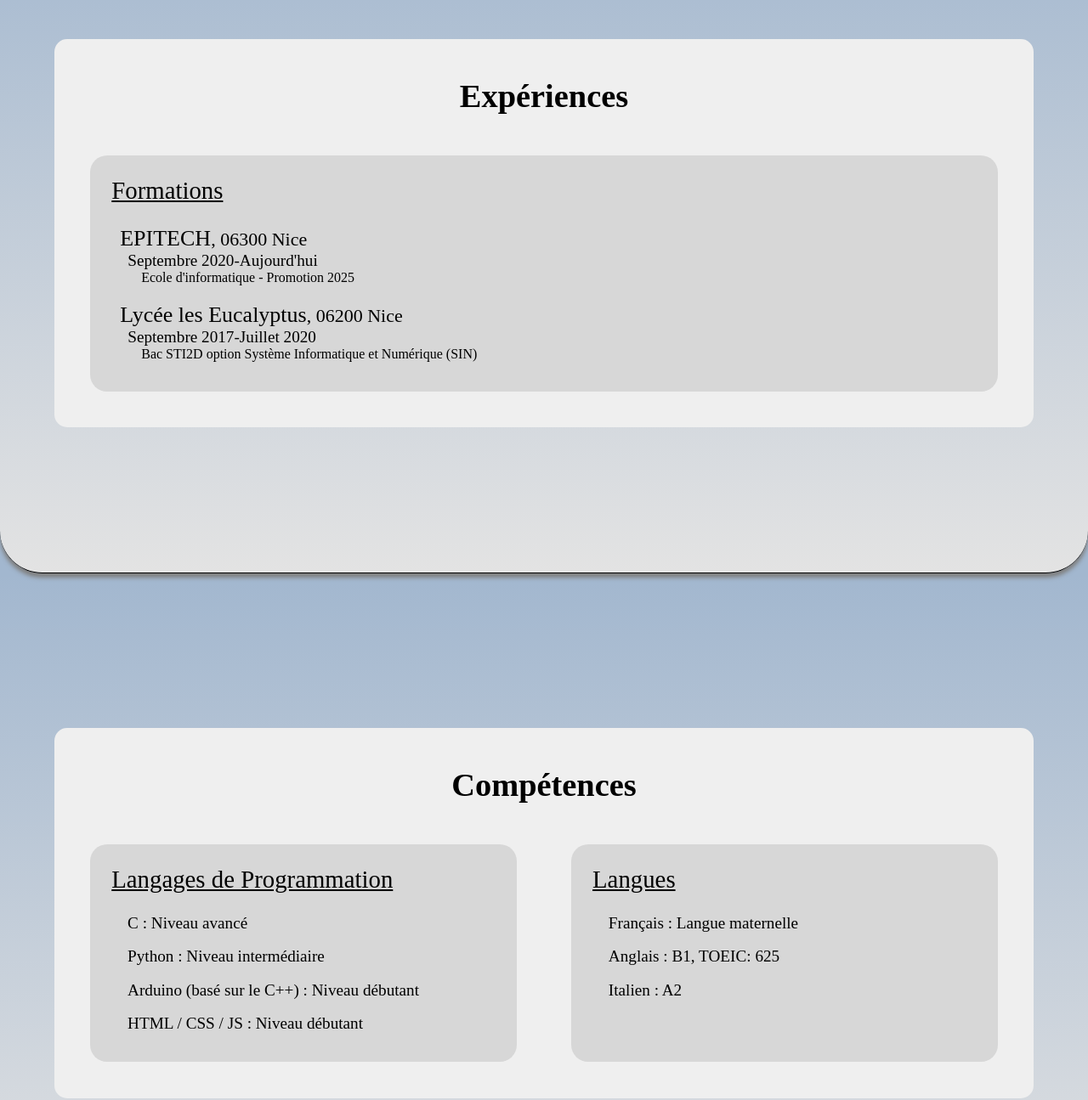
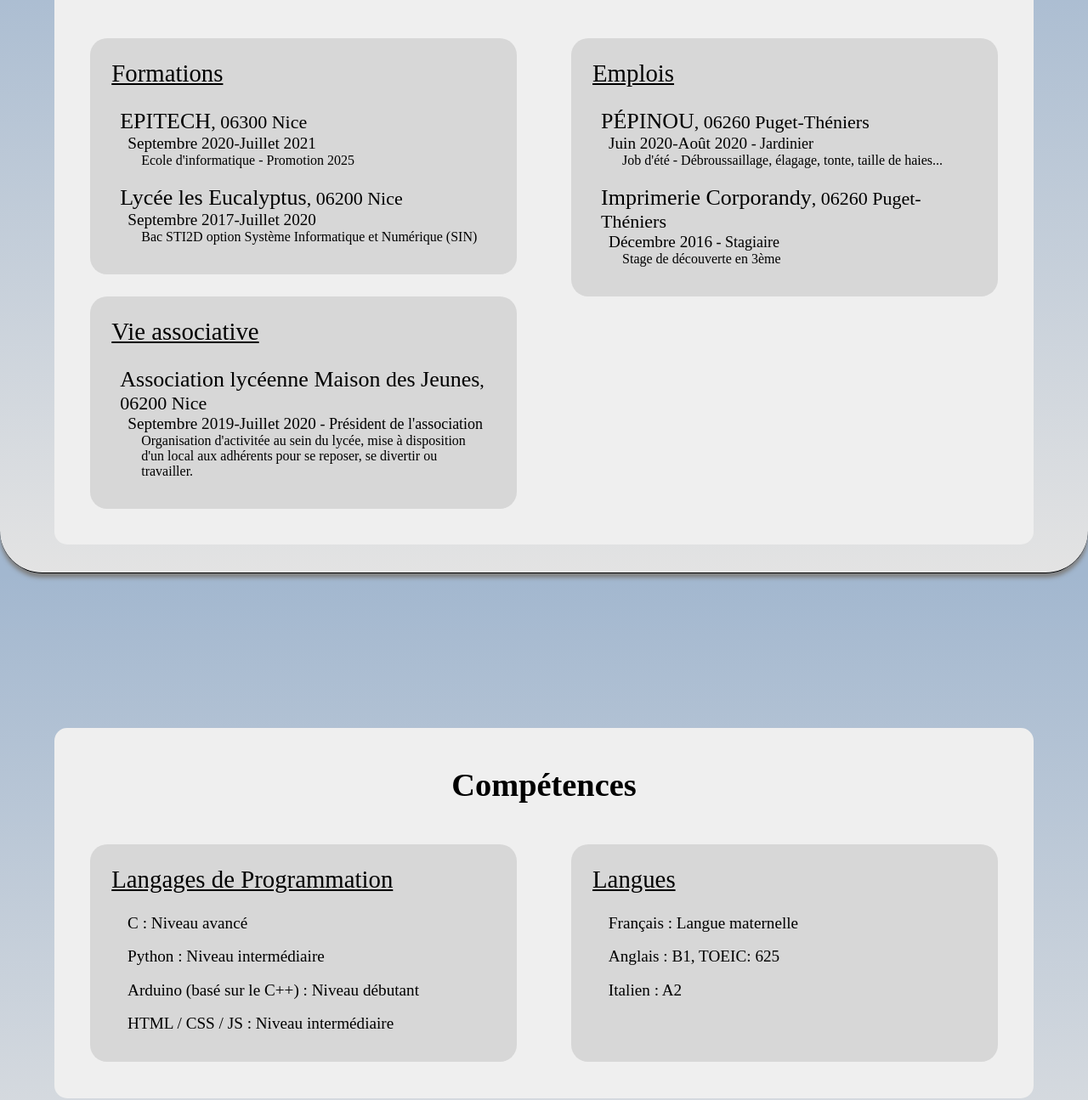
Before and after one commit to theogui/theogui.github.io, a plain HTML site: page index.html in a window 1280 px wide. Shown: the part 925-2220 px from the top of the page at 85% size. Drawn offline with Linux system fonts and the light colour scheme.

Commit message:
V1.1 JSON object moved to a JSON file Update some information Add an "association life" card for experiences Add links for phone and mail

```diff
--- a/complete.js
+++ b/complete.js
@@ -1,64 +1,18 @@
 var body = document.body;
 
-const json = {
-  profile: {
-    about: "Je m'appelle Théo GUICHARD, j'ai 19 ans. Je suis actuellement à la recherche d'une alternance en développement web à partir du mois de Septembre 2021. J'adore apprendre de nouvelles technologies.",
-    contact: {
-      mail: "theo.guichard@epitech.eu",
-      tel: "+33 7 82 78 44 73",
-      address: "6 Rue Caissotti, 06260 Puget-Théniers"
-    }
-  },
-  experiences: {
-    education: [
-      {
-        name: "EPITECH",
-        address: "06300 Nice",
-        dates: "Septembre 2020-Aujourd'hui",
-        description: "Ecole d'informatique - Promotion 2025"
-      },
-      {
-        name: "Lycée les Eucalyptus",
-        address: "06200 Nice",
-        dates: "Septembre 2017-Juillet 2020",
-        description: "Bac STI2D option Système Informatique et Numérique (SIN)"
-      }
-    ],
-    work: [
-      // {
-      //   name: "",
-      //   address: "",
-      //   dates: "",
-      //   status: "",
-      //   description: ""
-      // }
-    ]
-  },
-  skills: {
-    programming_language: [
-      "C : Niveau avancé",
-      "Python : Niveau intermédiaire",
-      "Arduino (basé sur le C++) : Niveau débutant",
-      "HTML / CSS / JS : Niveau débutant"
-    ],
-    language: [
-      "Français : Langue maternelle",
-      "Anglais : B1, TOEIC: 625",
-      "Italien : A2"
-    ]
-  }
-}
+fetch('./data.json').then(res => res.json()).then(data => complete(data));
 
-const create_profile = () => {
+
+const create_profile = (profile) => {
     const about_card_title = document.createElement('h2');
     const about_card_text = document.createElement('p');
     const about_card = document.createElement('div');
     const contact_card_title = document.createElement('h2');
     const mail_icon = document.createElement('i');
-  const mail = document.createElement('p');
+    const mail = document.createElement('a');
     const contact_card_mail = document.createElement('li');
     const tel_icon = document.createElement('i');
-  const tel = document.createElement('p');
+    const tel = document.createElement('a');
     const contact_card_tel = document.createElement('li');
     const adress_icon = document.createElement('i');
     const adress = document.createElement('p');
@@ -67,37 +21,39 @@ const create_profile = () => {
     const contact_card = document.createElement('div');
     const box_title = document.createElement('h1');
     const box_content = document.createElement('div');
-  const profile = document.createElement('img');
+    const profile_img = document.createElement('img');
     const title = document.createElement('h1');
     const box_container = document.createElement('div');
     const box = document.createElement('div');
 
     about_card_title.textContent = "Qui suis-je ?";
-  about_card_text.textContent = json.profile.about;
+    about_card_text.textContent = profile.about;
     about_card.classList.add('card');
     about_card.setAttribute('id', 'about')
     contact_card_title.textContent = "Contact";
     adress_icon.classList.add('fa');
     adress_icon.classList.add('fa-map-marker-alt');
-  adress.textContent = json.profile.contact.address;
+    adress.textContent = profile.contact.address;
     contact_card_adress.classList.add('contact__list--item');
     tel_icon.classList.add('fa');
     tel_icon.classList.add('fa-phone');
-  tel.textContent = json.profile.contact.tel;
+    tel.textContent = profile.contact.tel;
+    tel.href = "tel:" + profile.contact.tel;
     contact_card_tel.classList.add('contact__list--item');
-  mail_icon.classList.add('fa');
+    mail_icon.classList.add('fas');
     mail_icon.classList.add('fa-envelope');
-  mail.textContent = json.profile.contact.mail;
+    mail.textContent = profile.contact.mail;
+    mail.href = "mailto: " + profile.contact.mail;
     contact_card_mail.classList.add('contact__list--item');
     contact_card_list.classList.add('contact__list');
     contact_card.classList.add('card');
     contact_card.setAttribute('id', 'contact')
     box_title.textContent = "Présentation";
     box_content.classList.add('box__content');
-  profile.src = "photo.jpg";
-  profile.alt = "Photo de Profil";
-  profile.style.width = '11%';
-  profile.classList.add('profile');
+    profile_img.src = "photo.jpg";
+    profile_img.alt = "Photo de Profil";
+    profile_img.style.width = '11%';
+    profile_img.classList.add('profile');
     title.textContent = "Bonjour et bienvenue sur mon CV";
     box_container.classList.add('box__container');
     box.classList.add('box');
@@ -120,16 +76,16 @@ const create_profile = () => {
     box_content.appendChild(contact_card);
     box_container.appendChild(box_title);
     box_container.appendChild(box_content);
-  box.appendChild(profile);
+    box.appendChild(profile_img);
     box.appendChild(title);
     box.appendChild(box_container);
     return box
 };
 
-const add_schools = () => {
+const add_schools = (education) => {
     const schools = document.createElement('ul');
-  for (let i = 0; i < json.experiences.education.length; i++) {
-    const school_info = json.experiences.education[i];
+    for (let i = 0; i < education.length; i++) {
+        const school_info = education[i];
 
                 const school_name = document.createElement('span');
                 const school_city = document.createElement('span');
@@ -141,7 +97,7 @@ const add_schools = () => {
                 school_name.classList.add('school_name');
                 school_name.textContent = school_info.name;
                 school_city.classList.add('school_city');
-        school_city.textContent = ", " + school_info.address
+                school_city.textContent = ", " + school_info.adress
                 date.classList.add('date');
                 date.textContent = school_info.dates;
                 description.classList.add('description');
@@ -160,10 +116,10 @@ const add_schools = () => {
     return schools
 }
 
-const add_works = () => {
+const add_works = (jobs) => {
     const works = document.createElement('ul');
-  for (i = 0; i < json.experiences.work.length; i++) {
-    const info = json.experiences.work[i];
+    for (i = 0; i < jobs.length; i++) {
+        const info = jobs[i];
 
                 const enterprise = document.createElement('span');
                 const enterprise_city = document.createElement('span');
@@ -176,11 +132,11 @@ const add_works = () => {
                 enterprise.classList.add('enterprise');
                 enterprise.textContent = info.name;
                 enterprise_city.classList.add('enterprise_city');
-        enterprise_city.textContent = ", " + info.address;
+                enterprise_city.textContent = ", " + info.adress;
                 date.classList.add('date');
                 date.textContent = info.dates;
                 job_title.classList.add('job_title');
-        job_title.textContent = " - " +  info.status;
+                job_title.textContent = " - " +  info.position;
                 description.classList.add('description');
                 description.textContent = info.description;
             work_container.classList.add('work__container');
@@ -198,8 +154,49 @@ const add_works = () => {
     return works;
 }
 
-const create_exp = () => {
-  if (json.experiences.education.length || json.experiences.work.length) {
+const add_assos = (assos) => {
+    const works = document.createElement('ul');
+    for (i = 0; i < assos.length; i++) {
+        const info = assos[i];
+
+                const enterprise = document.createElement('span');
+                const enterprise_city = document.createElement('span');
+                const date = document.createElement('span');
+                const job_title = document.createElement('span');
+                const description = document.createElement('p');
+            const work_container = document.createElement('div');
+        const work = document.createElement('li');
+
+                enterprise.classList.add('enterprise');
+                enterprise.textContent = info.name;
+                enterprise_city.classList.add('enterprise_city');
+                enterprise_city.textContent = ", " + info.adress;
+                date.classList.add('date');
+                date.textContent = info.dates;
+                job_title.classList.add('job_title');
+                job_title.textContent = " - " +  info.position;
+                description.classList.add('description');
+                description.textContent = info.description;
+            work_container.classList.add('work__container');
+        work.classList.add('work');
+
+                work_container.appendChild(enterprise);
+                work_container.appendChild(enterprise_city);
+                work_container.appendChild(document.createElement('br'));
+                work_container.appendChild(date);
+                work_container.appendChild(job_title);
+                work_container.appendChild(description);
+            work.appendChild(work_container);
+        works.appendChild(work);
+    }
+    return works;
+}
+
+const create_exp = (experiences) => {
+    const educ = experiences.education;
+    const jobs = experiences.work;
+    const asso = experiences.associations;
+    if (educ.length || jobs.length || asso.length) {
                 const title = document.createElement('h1');
                         const schools_title = document.createElement('h2');
                         var schools_list;
@@ -207,22 +204,31 @@ const create_exp = () => {
                         const works_title = document.createElement('h2');
                         var works_list;
                     const works_card = document.createElement('div');
+                        const assos_title = document.createElement('h2');
+                        var assos_list;
+                    const assos_card = document.createElement('div');
                 const box_content = document.createElement('div');
             const box_container = document.createElement('div');
         const box = document.createElement('div');
 
                 title.textContent = "Expériences";
-          if (json.experiences.education.length) {
+                    if (educ.length) {
                             schools_title.textContent = "Formations";
-              schools_list = add_schools();
+                            schools_list = add_schools(educ);
                             schools_list.classList.add('school__list');
                         schools_card.classList.add('card');
                     }
-          if (json.experiences.work.length) {
+                    if (jobs.length) {
                             works_title.textContent = "Emplois";
-              works_list =  add_works();
+                            works_list =  add_works(jobs);
                             works_list.classList.add('work__list');
                         works_card.classList.add('card');
+                    }
+                    if (asso.length) {
+                            assos_title.textContent = "Vie associative";
+                            assos_list =  add_assos(asso);
+                            assos_list.classList.add('asso__list');
+                        assos_card.classList.add('card');
                     }
                 box_content.classList.add('box__content');
             box_container.classList.add('box__container');
@@ -230,15 +236,20 @@ const create_exp = () => {
         box.setAttribute('id', 'exp');
 
                 box_container.appendChild(title);
-          if (json.experiences.education.length) {
+                    if (educ.length) {
                             schools_card.appendChild(schools_title);
                             schools_card.appendChild(schools_list);
                         box_content.appendChild(schools_card);
                     }
-          if (json.experiences.work.length) {
+                    if (jobs.length) {
                             works_card.appendChild(works_title);
                             works_card.appendChild(works_list);
                         box_content.appendChild(works_card);
+                    }
+                    if (asso.length) {
+                            assos_card.appendChild(assos_title);
+                            assos_card.appendChild(assos_list);
+                        box_content.appendChild(assos_card);
                     }
                 box_container.appendChild(box_content);
             box.appendChild(box_container);
@@ -258,9 +269,9 @@ const add_skills = (list) => {
     return skills;
 }
 
-const create_skills = () => {
-  const lang = json.skills.language;
-  const prgm_lang = json.skills.programming_language;
+const create_skills = (skills) => {
+    const lang = skills.language;
+    const prgm_lang = skills.programming_language;
     if (lang.length || prgm_lang.length) {
                 const title = document.createElement('h1');
                         const prgm_lang_title = document.createElement('h2');
@@ -311,18 +322,15 @@ const create_skills = () => {
     return null;
 }
 
-const complete = () => {
-  const profile_box = create_profile();
-  const experience_box = create_exp();
-  const skills_box = create_skills();
+const complete = (json) => {
+    const profile_box = create_profile(json.profile);
+    const experience_box = create_exp(json.experiences);
+    const skills_box = create_skills(json.skills);
     body.appendChild(profile_box);
     if (experience_box) {
         body.appendChild(experience_box);
     }
-  console.log(skills_box);
     if (skills_box) {
         body.appendChild(skills_box)
     }
 };
-
-complete();
--- /dev/null
+++ b/data.json
@@ -0,0 +1,64 @@
+{
+    "profile": {
+        "about": "Je m'appelle Théo GUICHARD, j'ai 19 ans. Je suis actuellement à la recherche d'une alternance en développement web à partir du mois de Septembre 2021. J'adore apprendre de nouvelles technologies.",
+        "contact": {
+            "mail": "theo.guichard06260@gmail.com",
+            "tel": "+33 7 82 78 44 73",
+            "address": "06260 Puget-Théniers"
+        }
+    },
+    "experiences": {
+        "education": [
+            {
+                "name": "EPITECH",
+                "adress": "06300 Nice",
+                "dates": "Septembre 2020-Juillet 2021",
+                "description": "Ecole d'informatique - Promotion 2025"
+            },
+            {
+                "name": "Lycée les Eucalyptus",
+                "adress": "06200 Nice",
+                "dates": "Septembre 2017-Juillet 2020",
+                "description": "Bac STI2D option Système Informatique et Numérique (SIN)"
+            }
+        ],
+        "work": [
+            {
+                "name": "PÉPINOU",
+                "adress": "06260 Puget-Théniers",
+                "dates": "Juin 2020-Août 2020",
+                "position": "Jardinier",
+                "description": "Job d'été - Débroussaillage, élagage, tonte, taille de haies..."
+            },
+            {
+                "name": "Imprimerie Corporandy",
+                "adress": "06260 Puget-Théniers",
+                "dates": "Décembre 2016",
+                "position": "Stagiaire",
+                "description": "Stage de découverte en 3ème"
+            }
+        ],
+        "associations": [
+            {
+                "name": "Association lycéenne Maison des Jeunes",
+                "adress": "06200 Nice",
+                "dates": "Septembre 2019-Juillet 2020",
+                "position": "Président de l'association",
+                "description": "Organisation d'activitée au sein du lycée, mise à disposition d'un local aux adhérents pour se reposer, se divertir ou travailler."
+            }
+        ]
+    },
+    "skills": {
+        "programming_language": [
+            "C : Niveau avancé",
+            "Python : Niveau intermédiaire",
+            "Arduino (basé sur le C++) : Niveau débutant",
+            "HTML / CSS / JS : Niveau intermédiaire"
+        ],
+        "language": [
+            "Français : Langue maternelle",
+            "Anglais : B1, TOEIC: 625",
+            "Italien : A2"
+        ]
+    }
+}
--- a/style.css
+++ b/style.css
@@ -4,6 +4,8 @@
     padding: 0;
     font-family: "Times New Roman", Arial, Helvetica, sans-serif;
     scroll-behavior: smooth;
+    color: #000;
+    text-decoration: none;
 }
 
 body {
@@ -55,7 +57,6 @@ body {
     display: flex;
     align-items: center;
     list-style: none;
-  /* padding-bottom: 35px; */
 }
 
 .navbar__item {
@@ -165,7 +166,6 @@ body {
     display: flex;
     flex-direction: column;
     min-height: 100vh;
-  height: 100vh;
     justify-content: center;
     align-items: center;
     font-size: 1.2rem;
@@ -203,6 +203,7 @@ body {
 
 .box__content {
     display: flex;
+    flex-wrap: wrap;
     flex-direction: row;
     justify-content: space-between;
     padding: 2%;
@@ -213,6 +214,14 @@ body {
     border-radius: 20px;
     width: 47%;
     padding: 25px;
+}
+
+.card:first-of-type:nth-last-child(3) {
+    margin-bottom: auto;
+}
+
+.card:last-of-type:nth-child(3) {
+    margin-top: auto;
 }
 
 .card:first-of-type:last-of-type {
@@ -226,6 +235,10 @@ body {
 }
 
 .card p {
+    padding-left: 10px;
+}
+
+.card a {
     padding-left: 10px;
 }
 
@@ -243,7 +256,7 @@ body {
     border-radius: 40%;
 }
 
-.school__list, .work__list {
+.school__list, .work__list, .asso__list {
     list-style: none;
 }
 
```
Also changed, not shown: index.html (indentation only). Lines whose indentation alone changed are shown as unchanged.
